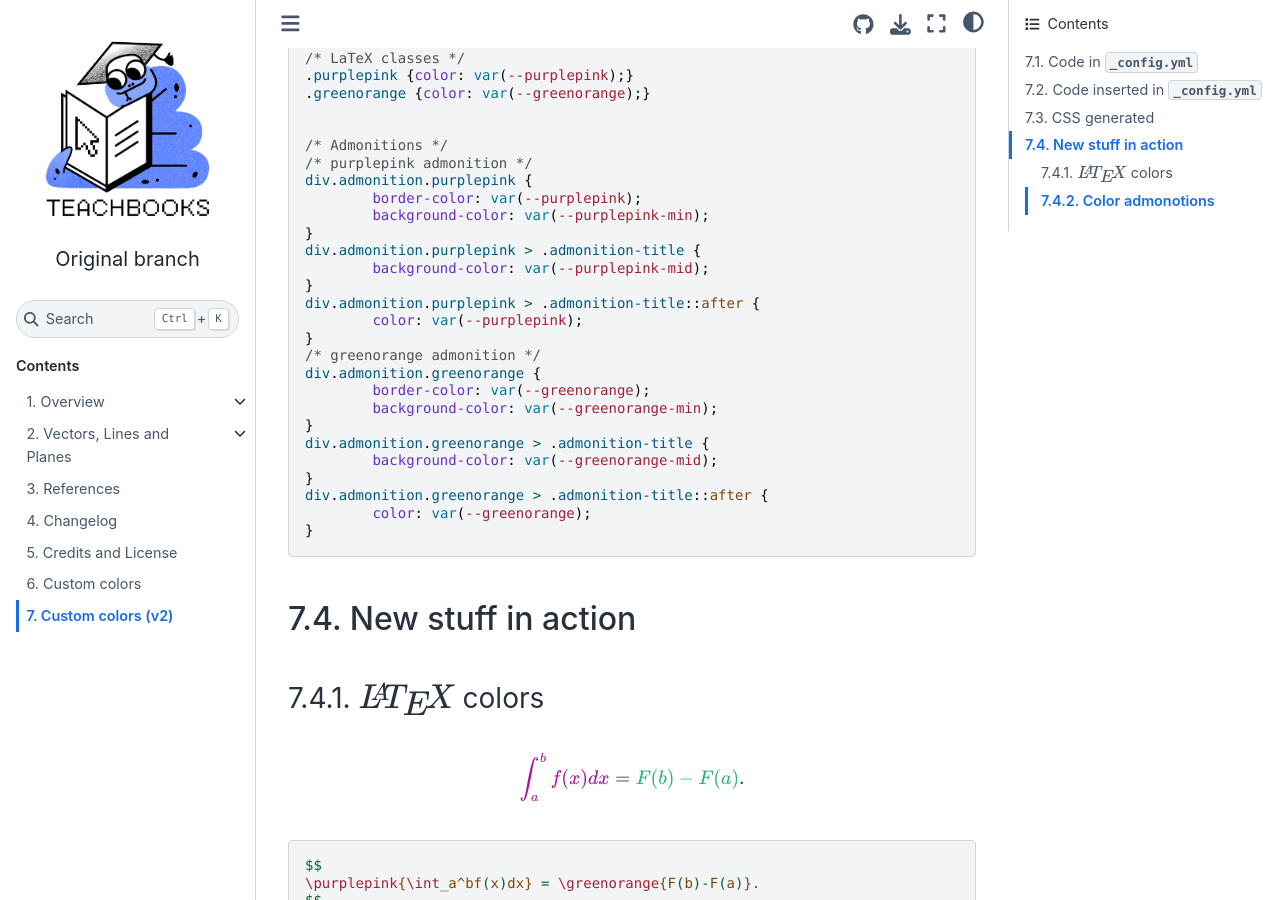
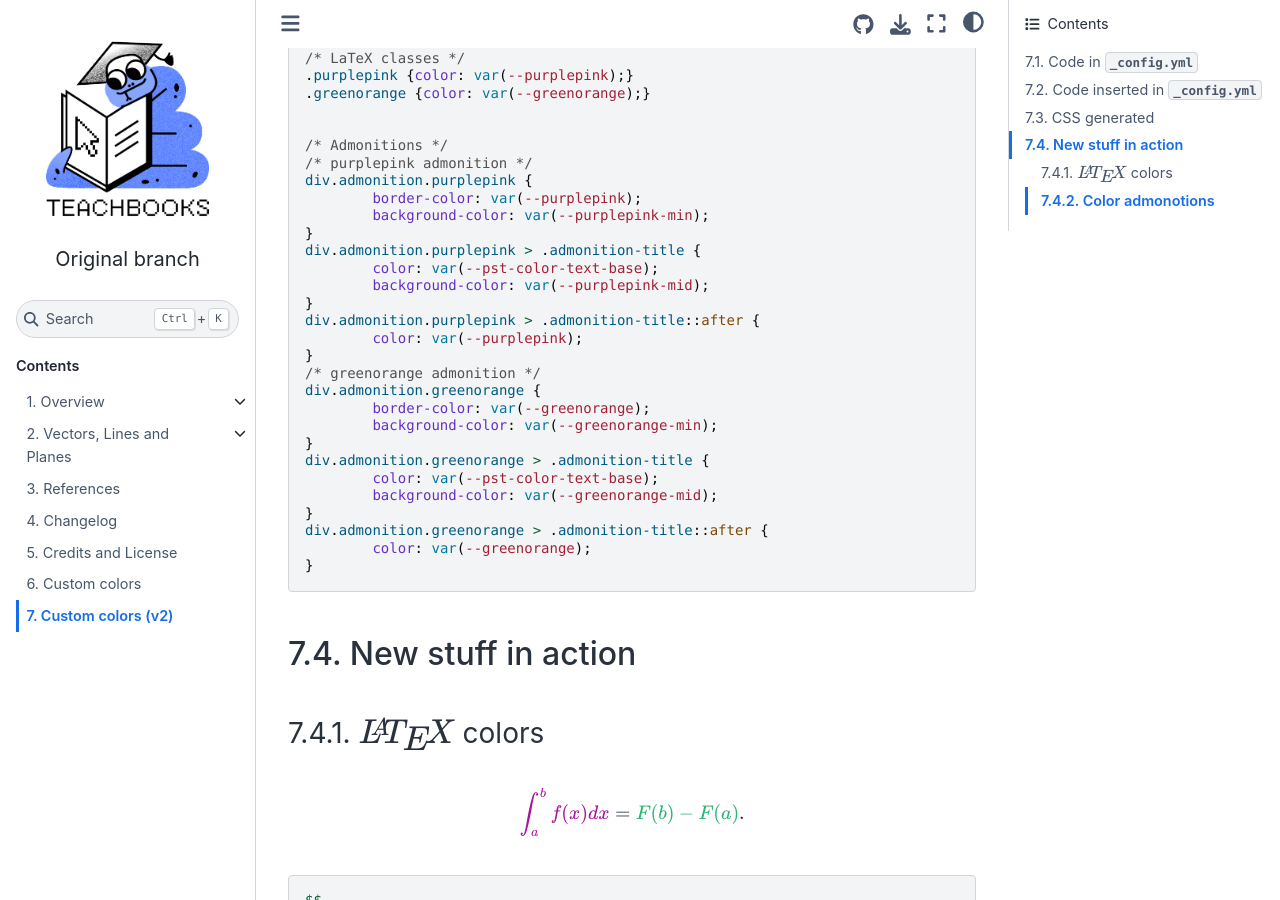
Before and after one commit to douden/test_book_from_template, a Jupyter Book: the page built from book/tb_cc.md, in a window 1280 px wide and 900 px high, scrolled down 971 px. Built offline with Jupyter Book 1.0.4 settings and Sphinx 7.4.7 and the Sphinx Book theme 1.1.4, drawn with Linux system fonts in a browser that asks for light colours; pages that are not in the unit, such as notebooks, are missing from menus; comment, search, counter and statistics services are not loaded.

Commit message:
Update tb_cc.md

```diff
--- a/book/tb_cc.md
+++ b/book/tb_cc.md
@@ -55,6 +55,7 @@
 	background-color: var(--purplepink-min);
 }
 div.admonition.purplepink > .admonition-title {
+	color: var(--pst-color-text-base);
 	background-color: var(--purplepink-mid);
 }
 div.admonition.purplepink > .admonition-title::after {
@@ -66,6 +67,7 @@
 	background-color: var(--greenorange-min);
 }
 div.admonition.greenorange > .admonition-title {
+	color: var(--pst-color-text-base);
 	background-color: var(--greenorange-mid);
 }
 div.admonition.greenorange > .admonition-title::after {
```
